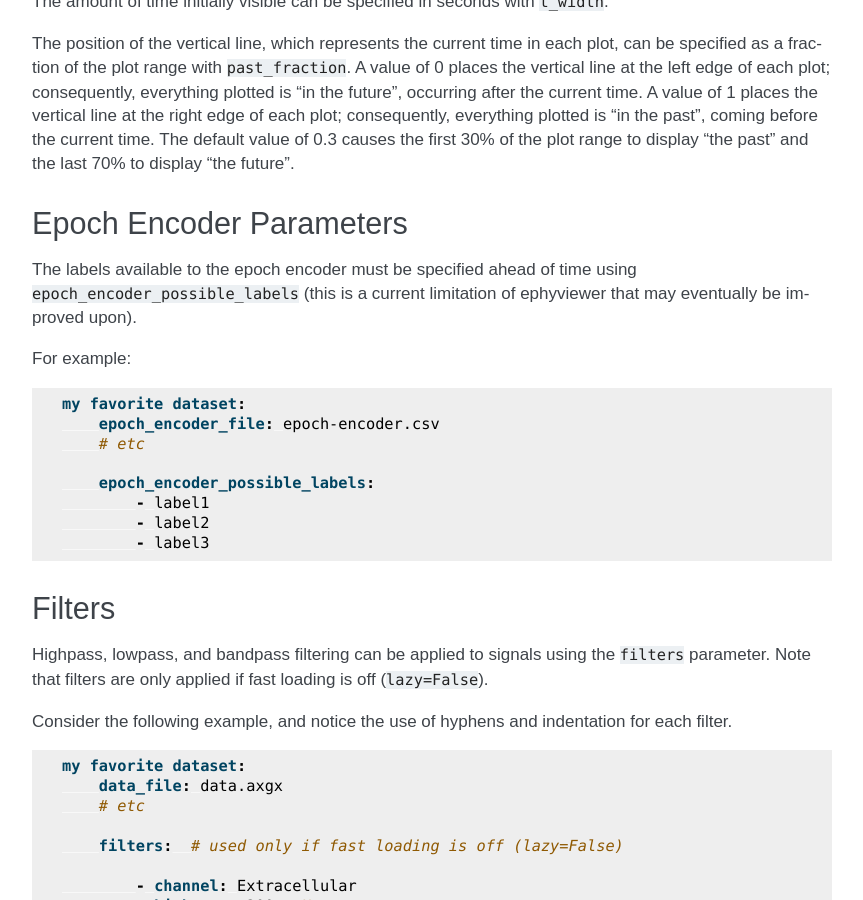
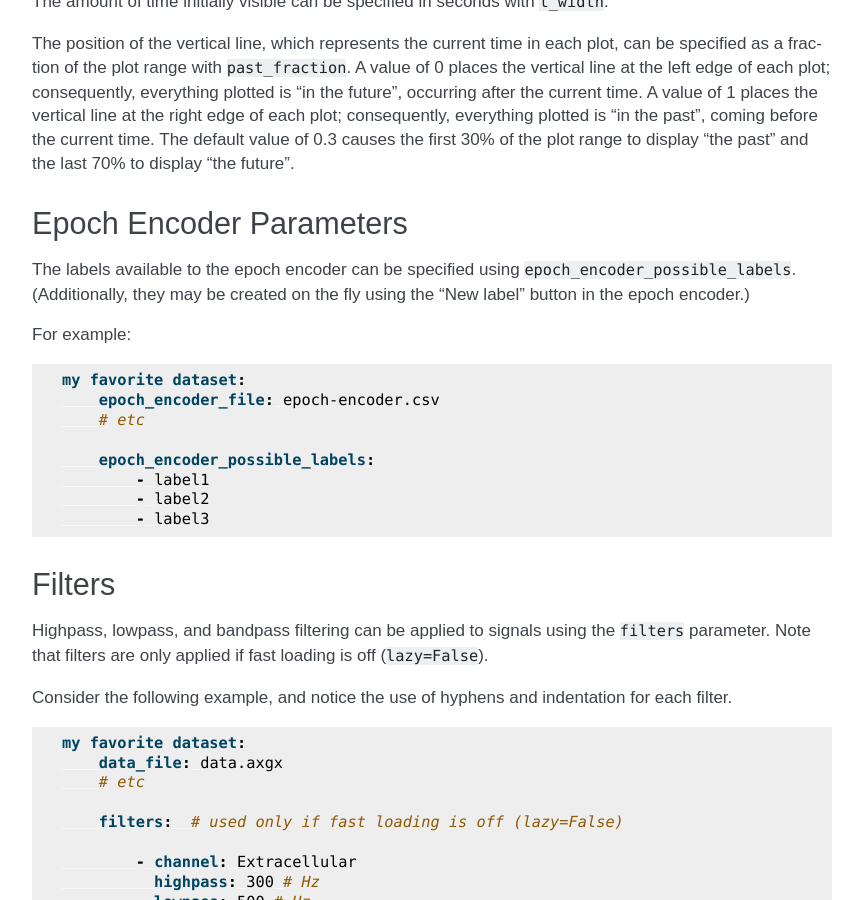
Before and after one commit to jpgill86/neurotic, a Sphinx documentation site: the page built from docs/metadata.rst, in a window 1280 px wide and 900 px high, scrolled down 7843 px. Shown: the whole window, without its empty margins (318-1181 px from the left). Built offline with Sphinx 7.4.7, drawn with Linux system fonts in a browser that asks for light colours; the version number could not be read and is left out.

Commit message:
Show epoch encoder even when no labels are given (as long as a file is)
Closes #317

Previously, if `epoch_encoder_possible_labels` was not specified, and if an empty file was provided for `epoch_encoder_file`, the epoch encoder would not load at all. A minimum of one possible label needed to be provided in metadata.

With this change, no possible labels need be specified in metadata for the epoch encoder to load. Using the epoch encoder's "New label" button (ephyviewer >= 1.4.0), possible labels can be created entirely on the fly.

```diff
--- a/docs/metadata.rst
+++ b/docs/metadata.rst
@@ -475,9 +475,9 @@ to display "the past" and the last 70% to display "the future".
 Epoch Encoder Parameters
 ------------------------
 
-The labels available to the epoch encoder must be specified ahead of time using
-``epoch_encoder_possible_labels`` (this is a current limitation of ephyviewer
-that may eventually be improved upon).
+The labels available to the epoch encoder can be specified using
+``epoch_encoder_possible_labels``. (Additionally, they may be created on the
+fly using the "New label" button in the epoch encoder.)
 
 For example:
 
--- a/requirements.txt
+++ b/requirements.txt
@@ -1,5 +1,5 @@
 # av  # required but typically not installable via pip, try `conda install -c conda-forge av`
-ephyviewer>=1.3.0
+ephyviewer>=1.4.0
 neo>=0.7.2
 numpy
 packaging
```
Also changed, not shown: 1 other file.
